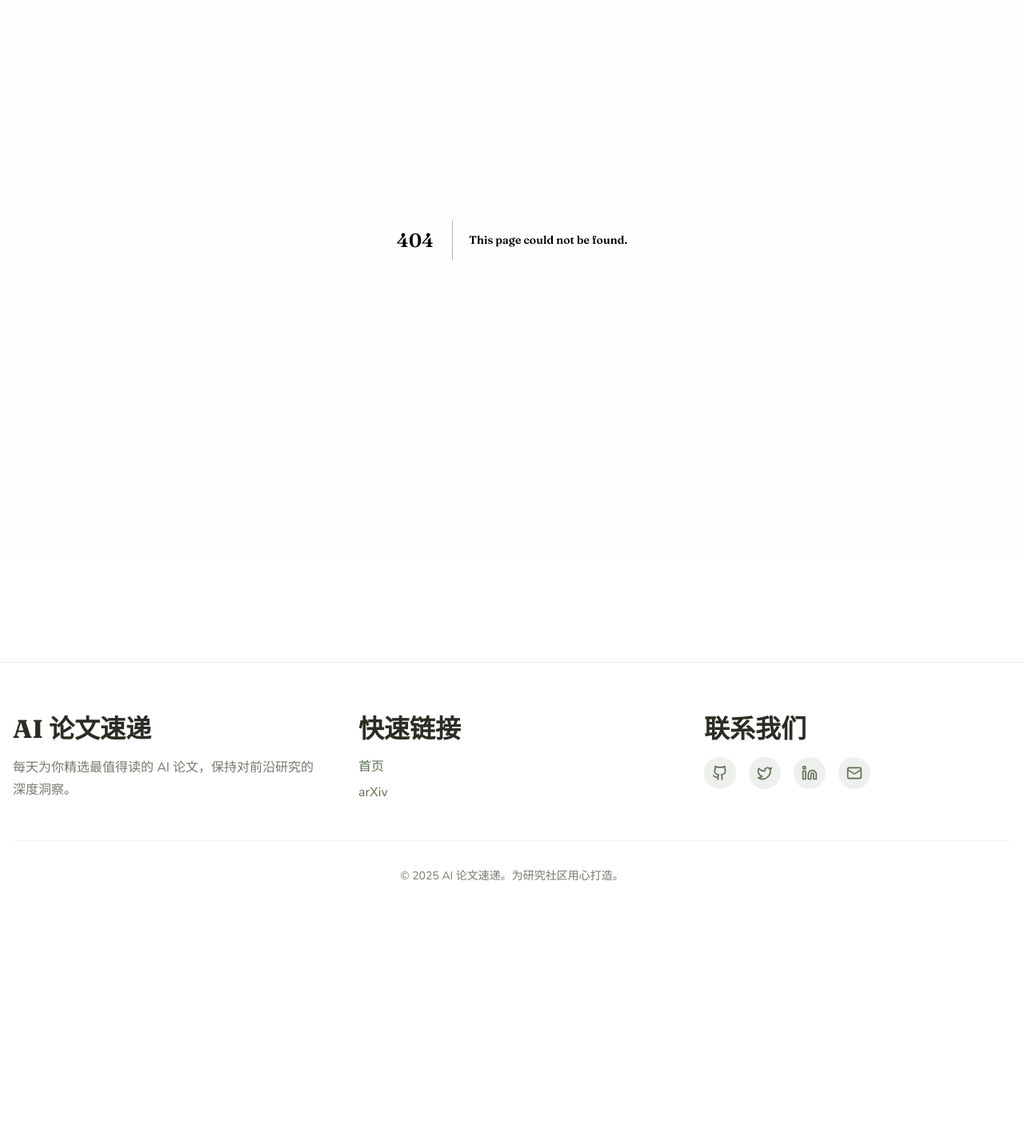
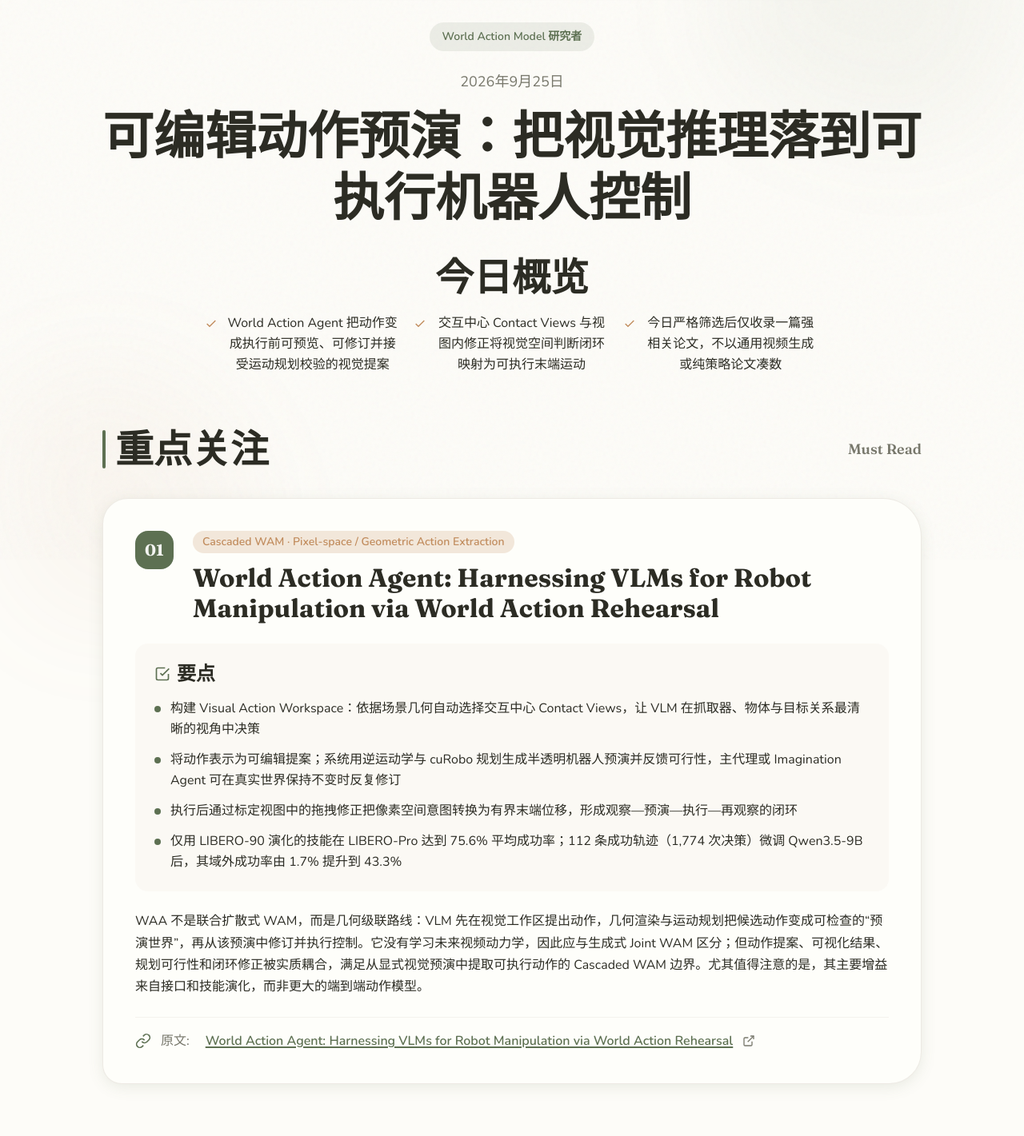
Before and after one commit to GHOST-LOVE-YOU/yiny, a Next.js app: page /zh/daily/world-action-model/2026-09-25 in a window 1280 px wide. Before the commit this address had no page. Shown: the part 100-1521 px from the top of the page at 80% size. Before the commit the page ends 1272 px from the top, so only its background shows below. Built offline with nearby package versions, Linux system fonts and the light colour scheme.

Commit message:
digest(wam): 2026-09-25 日报

```diff
--- /dev/null
+++ b/src/app/[locale]/daily/world-action-model/2026-09-25/page.tsx
@@ -0,0 +1,108 @@
+import {
+  DigestLayout, MustRead, Paper, KeyPoints, PaperLink,
+  WorthReading, NotableItem, Observation,
+} from '@/components/digest'
+import { type Locale, locales } from '@/lib/i18n'
+import type { Metadata } from 'next'
+
+const content = {
+  zh: {
+    roleName: 'World Action Model 研究者',
+    title: '可编辑动作预演：把视觉推理落到可执行机器人控制',
+    description: 'World Action Model 研究日报：视觉动作工作区、几何预演与闭环修正',
+    overview: [
+      'World Action Agent 把动作变成执行前可预览、可修订并接受运动规划校验的视觉提案',
+      '交互中心 Contact Views 与视图内修正将视觉空间判断闭环映射为可执行末端运动',
+      '今日严格筛选后仅收录一篇强相关论文，不以通用视频生成或纯策略论文凑数',
+    ],
+    papers: [
+      {
+        num: 1,
+        tag: 'Cascaded WAM · Pixel-space / Geometric Action Extraction',
+        title: 'World Action Agent: Harnessing VLMs for Robot Manipulation via World Action Rehearsal',
+        keyPoints: [
+          '构建 Visual Action Workspace：依据场景几何自动选择交互中心 Contact Views，让 VLM 在抓取器、物体与目标关系最清晰的视角中决策',
+          '将动作表示为可编辑提案；系统用逆运动学与 cuRobo 规划生成半透明机器人预演并反馈可行性，主代理或 Imagination Agent 可在真实世界保持不变时反复修订',
+          '执行后通过标定视图中的拖拽修正把像素空间意图转换为有界末端位移，形成观察—预演—执行—再观察的闭环',
+          '仅用 LIBERO-90 演化的技能在 LIBERO-Pro 达到 75.6% 平均成功率；112 条成功轨迹（1,774 次决策）微调 Qwen3.5-9B 后，其域外成功率由 1.7% 提升到 43.3%',
+        ],
+        description: 'WAA 不是联合扩散式 WAM，而是几何级联路线：VLM 先在视觉工作区提出动作，几何渲染与运动规划把候选动作变成可检查的“预演世界”，再从该预演中修订并执行控制。它没有学习未来视频动力学，因此应与生成式 Joint WAM 区分；但动作提案、可视化结果、规划可行性和闭环修正被实质耦合，满足从显式视觉预演中提取可执行动作的 Cascaded WAM 边界。尤其值得注意的是，其主要增益来自接口和技能演化，而非更大的端到端动作模型。',
+        href: 'https://arxiv.org/abs/2609.29964v1',
+      },
+    ],
+    worthReading: [],
+    observation: '今日新增信号不在扩散生成，而在“可编辑预演”这一更工程化的世界—动作接口。WAA 用场景点云、虚拟机器人叠加和运动规划器构造短程、局部且可核验的动作结果表示：它比学习式视频世界模型窄，却能在执行前暴露碰撞、不可达和接触方向错误。论文也清楚显示，Contact Views、预演和视图内修正的价值必须与技能库贡献分开解读——零技能 WAA 为 28.9%，演化技能版本才达到 75.6%。后续值得比较的不是“是否叫 world model”，而是 learned rollout 与 geometric rehearsal 在接触精度、延迟、失败恢复和跨场景泛化上的收益边界。',
+  },
+  en: {
+    roleName: 'World Action Model Researcher',
+    title: 'Editable Action Rehearsal: Grounding Visual Reasoning in Executable Robot Control',
+    description: 'World Action Model daily digest on visual action workspaces, geometric rehearsal, and closed-loop correction',
+    overview: [
+      'World Action Agent turns actions into visual proposals that can be previewed, revised, and checked by motion planning before execution',
+      'Interaction-centered Contact Views and in-view correction map visual spatial judgment back to executable end-effector motion',
+      'Only one strongly relevant paper passes today’s strict screen; generic video generation and policy-only work are not used as filler',
+    ],
+    papers: [
+      {
+        num: 1,
+        tag: 'Cascaded WAM · Pixel-space / Geometric Action Extraction',
+        title: 'World Action Agent: Harnessing VLMs for Robot Manipulation via World Action Rehearsal',
+        keyPoints: [
+          'Builds a Visual Action Workspace whose geometry-selected Contact Views expose local relations among the gripper, object, and target',
+          'Represents each action as an editable proposal; inverse kinematics and cuRobo render a translucent robot preview and report feasibility while the main or Imagination Agent iteratively revises it without changing the physical scene',
+          'Converts calibrated image-space drag corrections into bounded end-effector displacements after execution, closing the observation–rehearsal–execution–observation loop',
+          'Reaches 75.6% average success on LIBERO-Pro with skills evolved only from LIBERO-90; fine-tuning Qwen3.5-9B on 112 successful trajectories (1,774 decisions) raises out-of-domain success from 1.7% to 43.3%',
+        ],
+        description: 'WAA is not a joint diffusion WAM; it follows a geometric cascaded route. A VLM proposes an action in a visual workspace, geometric rendering and motion planning turn it into an inspectable “rehearsed world,” and control is revised and executed from that preview. It does not learn future video dynamics and should remain distinct from generative Joint WAMs, but it substantively couples action proposals, visualized outcomes, planning feasibility, and closed-loop correction. This places it at the Cascaded WAM boundary where executable actions are extracted from explicit visual rehearsal. Its gains come primarily from interface design and skill evolution rather than a larger end-to-end action model.',
+        href: 'https://arxiv.org/abs/2609.29964v1',
+      },
+    ],
+    worthReading: [],
+    observation: 'Today’s new signal is not diffusion generation but editable rehearsal as an engineering-oriented world–action interface. WAA combines a scene point cloud, virtual robot overlays, and motion planning into a short-horizon, local, verifiable representation of action outcomes. It is narrower than a learned video world model, yet can expose collisions, unreachable poses, and incorrect contact directions before execution. The results also require careful attribution: skill-free WAA averages 28.9%, while evolved skills raise it to 75.6%. Future comparisons should ask where learned rollouts outperform geometric rehearsal—and vice versa—on contact precision, latency, recovery, and cross-scene generalization, rather than debating labels alone.',
+  },
+}
+
+export function generateStaticParams() {
+  return locales.map(locale => ({ locale }))
+}
+
+export async function generateMetadata({ params }: { params: Promise<{ locale: Locale }> }): Promise<Metadata> {
+  const { locale } = await params
+  const c = content[locale]
+  return {
+    title: c.title,
+    description: c.description,
+    alternates: {
+      languages: {
+        'zh-CN': '/zh/daily/world-action-model/2026-09-25',
+        en: '/en/daily/world-action-model/2026-09-25',
+      },
+    },
+  }
+}
+
+export default async function Page({ params }: { params: Promise<{ locale: Locale }> }) {
+  const { locale } = await params
+  const c = content[locale]
+  return (
+    <DigestLayout locale={locale} date="2026-09-25" roleId="world-action-model" roleName={c.roleName} title={c.title} overview={c.overview}>
+      <MustRead>
+        {c.papers.map(paper => (
+          <Paper key={paper.num} num={paper.num} tag={paper.tag} title={paper.title}>
+            <KeyPoints points={paper.keyPoints} />
+            <p className="text-[#2C2C24] leading-relaxed">{paper.description}</p>
+            <PaperLink href={paper.href} title={paper.title} />
+          </Paper>
+        ))}
+      </MustRead>
+      <WorthReading>
+        {c.worthReading.map((item: { num: number; title: string; tag: string; href: string; description: string }) => (
+          <NotableItem key={item.num} num={item.num} title={item.title} tag={item.tag} href={item.href}>
+            {item.description}
+          </NotableItem>
+        ))}
+      </WorthReading>
+      <Observation><p>{c.observation}</p></Observation>
+    </DigestLayout>
+  )
+}
--- a/src/data/registry.ts
+++ b/src/data/registry.ts
@@ -10,6 +10,14 @@ export interface DigestMeta {
 }
 
 export const registry: DigestMeta[] = [
+  {
+    roleId: "world-action-model",
+    roleName: { zh: "World Action Model 研究者", en: "World Action Model Researcher" },
+    date: "2026-09-25",
+    title: { zh: "可编辑动作预演：把视觉推理落到可执行机器人控制", en: "Editable Action Rehearsal: Grounding Visual Reasoning in Executable Robot Control" },
+    mustReadCount: 1,
+    worthReadingCount: 0,
+  },
   {
     roleId: "music-to-dance",
     roleName: { zh: "Music-to-Dance 视频生成研究者", en: "Music-to-Dance Video Generation Researcher" },
```
